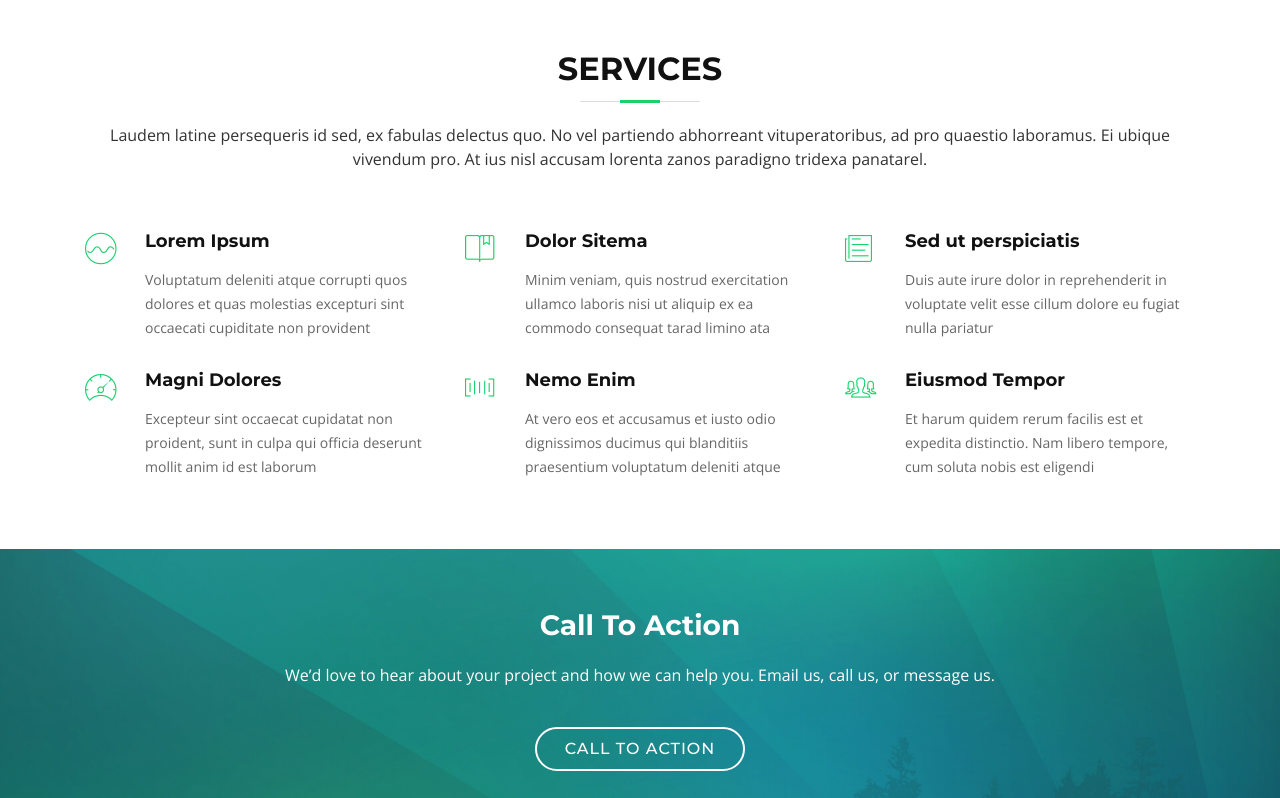
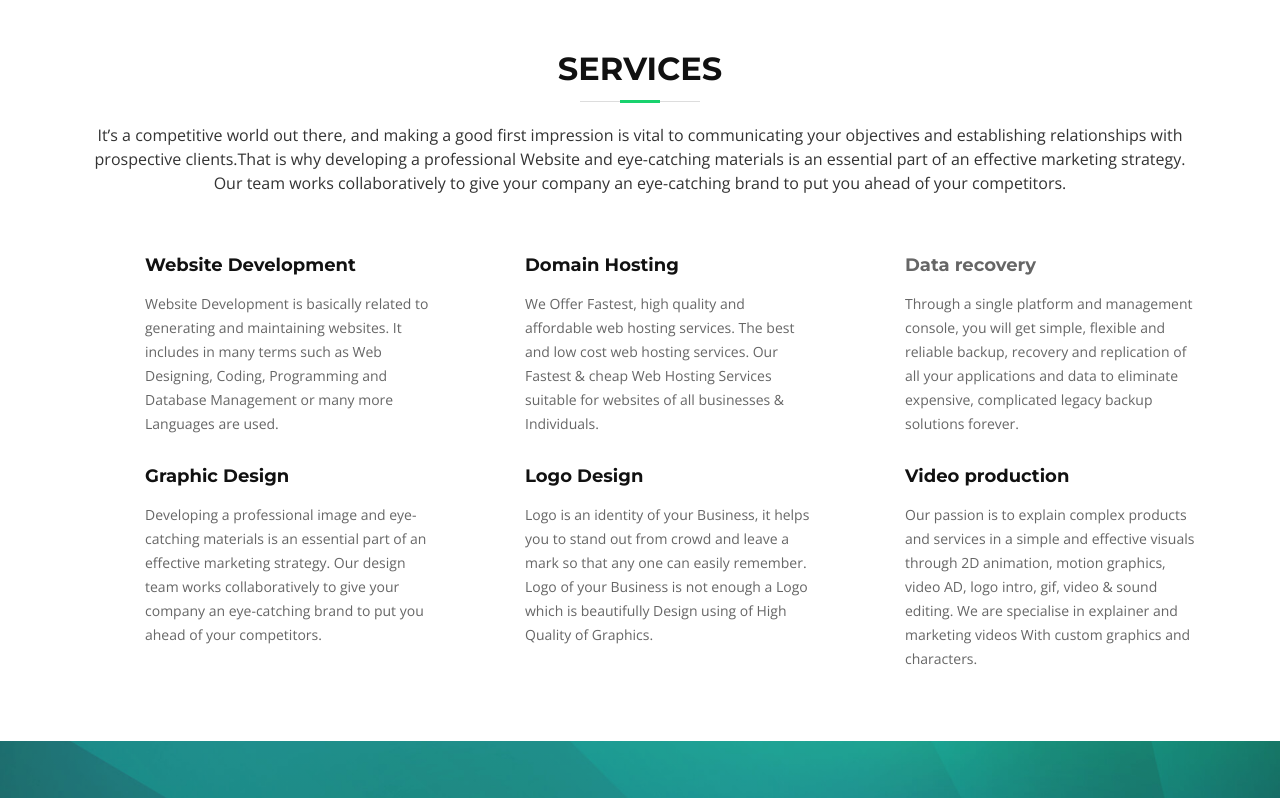
Before and after one commit to Aaqshu/ideassoft, a plain HTML site: page index.html in a window 1280 px wide. Shown: the part 1740-2538 px from the top of the page. Drawn offline with nearby package versions, Linux system fonts and the light colour scheme; files whose address does not match are found by name.

Commit message:
Reupdated index html

```diff
--- a/assets/css/style.css
+++ b/assets/css/style.css
@@ -138,7 +138,6 @@ h1, h2, h3, h4, h5, h6 {
   font-weight: 700;
   letter-spacing: 3px;
   padding-left: 10px;
-  border-left: 4px solid #18d26e;
 }
 
 #header .logo a {
@@ -1156,6 +1155,7 @@ section {
 /* Clients Section
 --------------------------------*/
 #clients {
+
   padding: 60px 0;
 }
 
--- a/index.html
+++ b/index.html
@@ -40,7 +40,7 @@
 
       <div class="row justify-content-center">
         <div class="col-xl-11 d-flex align-items-center">
-          <h1 class="logo mr-auto"><a href="index.html">Ideas Soft</a></h1>
+          <h1 class="logo mr-auto"><a href="index.html">Ideas<a style="color:green">S</a><a style="color:white">oft</a></a></h1>
 
           <nav class="nav-menu d-none d-lg-block">
             <ul>
@@ -181,7 +181,7 @@
             <div class="about-col">
               <div class="img">
                 <img src="assets/img/about-mission.jpg" alt="" class="img-fluid">
-                <div class="icon"><i class="ion-ios-speedometer-outline"></i></div>
+                <div class="icon"><i class="fa fa-check" aria-hidden="true"></i></div>
               </div>
               <h2 class="title"><a href="#">Quality products</a></h2>
               <p>We deliver sustainable, high-end digital business solutions and products, faster and with the expected quality and flexibility needed by companies to have a fair fighting chance in the new and expanding digital economy. </p>
@@ -203,12 +203,12 @@
             <div class="about-col">
               <div class="img">
                 <img src="assets/img/about-vision.jpg" alt="" class="img-fluid">
-                <div class="icon"><i class="ion-ios-eye-outline"></i></div>
+                <div class="icon"><i class="fa fa-thumbs-up" aria-hidden="true"></i></div>
               </div>
               <h2 class="title"><a href="#">Clients Satisfaction</a></h2>
               <p>Our mission is to help our clients, big or small, to tap into their true business potential through customized digital solutions & digital system integrations.It is our strength that we never compromise with the quality
 
-</p>
+              </p>
             </div>
           </div>
 
@@ -223,40 +223,40 @@
 
         <header class="section-header wow fadeInUp">
           <h3>Services</h3>
-          <p>Laudem latine persequeris id sed, ex fabulas delectus quo. No vel partiendo abhorreant vituperatoribus, ad pro quaestio laboramus. Ei ubique vivendum pro. At ius nisl accusam lorenta zanos paradigno tridexa panatarel.</p>
+          <p>It’s a competitive world out there, and making a good first impression is vital to communicating your objectives and establishing relationships with prospective clients.That is why developing a professional Website and eye-catching materials is an essential part of an effective marketing strategy. Our team works collaboratively to give your company an eye-catching brand to put you ahead of your competitors.</p>
         </header>
 
         <div class="row">
 
           <div class="col-lg-4 col-md-6 box" data-aos="fade-up" data-aos-delay="100">
-            <div class="icon"><i class="ion-ios-analytics-outline"></i></div>
-            <h4 class="title"><a href="">Lorem Ipsum</a></h4>
-            <p class="description">Voluptatum deleniti atque corrupti quos dolores et quas molestias excepturi sint occaecati cupiditate non provident</p>
+            <div class="icon"><i class="ion-ios-"></i></div>
+            <h4 class="title"><a href="">Website Development</a></h4>
+            <p class="description">Website Development is basically related to generating and maintaining websites. It includes in many terms such as Web Designing, Coding, Programming and Database Management or many more Languages are used. </p>
           </div>
           <div class="col-lg-4 col-md-6 box" data-aos="fade-up" data-aos-delay="200">
-            <div class="icon"><i class="ion-ios-bookmarks-outline"></i></div>
-            <h4 class="title"><a href="">Dolor Sitema</a></h4>
-            <p class="description">Minim veniam, quis nostrud exercitation ullamco laboris nisi ut aliquip ex ea commodo consequat tarad limino ata</p>
+            <div class="icon"><i class="ion-ios-"></i></div>
+            <h4 class="title"><a href="">Domain Hosting</a></h4>
+            <p class="description">We Offer Fastest, high quality and affordable web hosting services. The best and low cost web hosting services. Our Fastest & cheap Web Hosting Services suitable for websites of all businesses & Individuals.</p>
           </div>
           <div class="col-lg-4 col-md-6 box" data-aos="fade-up" data-aos-delay="300">
-            <div class="icon"><i class="ion-ios-paper-outline"></i></div>
-            <h4 class="title"><a href="">Sed ut perspiciatis</a></h4>
-            <p class="description">Duis aute irure dolor in reprehenderit in voluptate velit esse cillum dolore eu fugiat nulla pariatur</p>
+            <div class="icon"><i class="ion-ios-"></i></div>
+            <h4 class="title"><a href=""></a>Data recovery</h4>
+            <p class="description"> Through a single platform and management console, you will get simple, flexible and reliable backup, recovery and replication of all your applications and data to eliminate expensive, complicated legacy backup solutions forever.</p>
           </div>
           <div class="col-lg-4 col-md-6 box" data-aos="fade-up" data-aos-delay="200">
-            <div class="icon"><i class="ion-ios-speedometer-outline"></i></div>
-            <h4 class="title"><a href="">Magni Dolores</a></h4>
-            <p class="description">Excepteur sint occaecat cupidatat non proident, sunt in culpa qui officia deserunt mollit anim id est laborum</p>
+            <div class="icon"><i class="ion-ios-"></i></div>
+            <h4 class="title"><a href="">Graphic Design</a></h4>
+            <p class="description">Developing a professional image and eye-catching materials is an essential part of an effective marketing strategy. Our design team works collaboratively to give your company an eye-catching brand to put you ahead of your competitors.</p>
           </div>
           <div class="col-lg-4 col-md-6 box" data-aos="fade-up" data-aos-delay="300">
-            <div class="icon"><i class="ion-ios-barcode-outline"></i></div>
-            <h4 class="title"><a href="">Nemo Enim</a></h4>
-            <p class="description">At vero eos et accusamus et iusto odio dignissimos ducimus qui blanditiis praesentium voluptatum deleniti atque</p>
+            <div class="icon"><i class="ion-ios-"></i></div>
+            <h4 class="title"><a href="">Logo Design</a></h4>
+            <p class="description">Logo is an identity of your Business, it helps you to stand out from crowd and leave a mark so that any one can easily remember. Logo of your Business is not enough a Logo which is beautifully Design using of High Quality of Graphics.</p>
           </div>
           <div class="col-lg-4 col-md-6 box" data-aos="fade-up" data-aos-delay="400">
-            <div class="icon"><i class="ion-ios-people-outline"></i></div>
-            <h4 class="title"><a href="">Eiusmod Tempor</a></h4>
-            <p class="description">Et harum quidem rerum facilis est et expedita distinctio. Nam libero tempore, cum soluta nobis est eligendi</p>
+            <div class="icon"><i class=""></i></div>
+            <h4 class="title"><a href="">Video production</a></h4>
+            <p class="description">Our passion is to explain complex products and services in a simple and effective visuals through 2D animation, motion graphics, video AD, logo intro, gif, video & sound editing. We are specialise in explainer and marketing videos With custom graphics and characters.</p>
           </div>
 
         </div>
@@ -511,7 +511,7 @@
 
     <!-- ======= Our Clients Section ======= -->
     <!-- <section id="clients">
-      <div class="container" data-aos="zoom-in">
+      <div class="container text-center" data-aos="zoom-in">
 
         <header class="section-header">
           <h3>Our Clients</h3>
@@ -542,9 +542,6 @@
         <div class="owl-carousel testimonials-carousel">
 
           <div class="testimonial-item">
-            <img src="assets/img/testimonial-1.jpg" class="testimonial-img" alt="">
-            <h3>Saul Goodman</h3>
-            <h4>Ceo &amp; Founder</h4>
             <p>
               <img src="assets/img/quote-sign-left.png" class="quote-sign-left" alt="">
               Proin iaculis purus consequat sem cure digni ssim donec porttitora entum suscipit rhoncus. Accusantium quam, ultricies eget id, aliquam eget nibh et. Maecen aliquam, risus at semper.
@@ -553,9 +550,6 @@
           </div>
 
           <div class="testimonial-item">
-            <img src="assets/img/testimonial-2.jpg" class="testimonial-img" alt="">
-            <h3>Sara Wilsson</h3>
-            <h4>Designer</h4>
             <p>
               <img src="assets/img/quote-sign-left.png" class="quote-sign-left" alt="">
               Export tempor illum tamen malis malis eram quae irure esse labore quem cillum quid cillum eram malis quorum velit fore eram velit sunt aliqua noster fugiat irure amet legam anim culpa.
@@ -564,9 +558,6 @@
           </div>
 
           <div class="testimonial-item">
-            <img src="assets/img/testimonial-3.jpg" class="testimonial-img" alt="">
-            <h3>Jena Karlis</h3>
-            <h4>Store Owner</h4>
             <p>
               <img src="assets/img/quote-sign-left.png" class="quote-sign-left" alt="">
               Enim nisi quem export duis labore cillum quae magna enim sint quorum nulla quem veniam duis minim tempor labore quem eram duis noster aute amet eram fore quis sint minim.
@@ -575,9 +566,6 @@
           </div>
 
           <div class="testimonial-item">
-            <img src="assets/img/testimonial-4.jpg" class="testimonial-img" alt="">
-            <h3>Matt Brandon</h3>
-            <h4>Freelancer</h4>
             <p>
               <img src="assets/img/quote-sign-left.png" class="quote-sign-left" alt="">
               Fugiat enim eram quae cillum dolore dolor amet nulla culpa multos export minim fugiat minim velit minim dolor enim duis veniam ipsum anim magna sunt elit fore quem dolore labore illum veniam.
@@ -586,9 +574,6 @@
           </div>
 
           <div class="testimonial-item">
-            <img src="assets/img/testimonial-5.jpg" class="testimonial-img" alt="">
-            <h3>John Larson</h3>
-            <h4>Entrepreneur</h4>
             <p>
               <img src="assets/img/quote-sign-left.png" class="quote-sign-left" alt="">
               Quis quorum aliqua sint quem legam fore sunt eram irure aliqua veniam tempor noster veniam enim culpa labore duis sunt culpa nulla illum cillum fugiat legam esse veniam culpa fore nisi cillum quid.
@@ -601,92 +586,7 @@
       </div>
     </section><!-- End Testimonials Section -->
 
-    <!-- ======= Team Section ======= -->
-    <!-- <section id="team">
-      <div class="container" data-aos="fade-up">
-        <div class="section-header">
-          <h3>Team</h3>
-          <p>Sed ut perspiciatis unde omnis iste natus error sit voluptatem accusantium doloremque</p>
-        </div>
 
-        <div class="row">
-
-          <div class="col-lg-3 col-md-6">
-            <div class="member" data-aos="fade-up" data-aos-delay="100">
-              <img src="assets/img/team-1.jpg" class="img-fluid" alt="">
-              <div class="member-info">
-                <div class="member-info-content">
-                  <h4>Walter White</h4>
-                  <span>Chief Executive Officer</span>
-                  <div class="social">
-                    <a href=""><i class="fa fa-twitter"></i></a>
-                    <a href=""><i class="fa fa-facebook"></i></a>
-                    <a href=""><i class="fa fa-google-plus"></i></a>
-                    <a href=""><i class="fa fa-linkedin"></i></a>
-                  </div>
-                </div>
-              </div>
-            </div>
-          </div>
-
-          <div class="col-lg-3 col-md-6">
-            <div class="member" data-aos="fade-up" data-aos-delay="200">
-              <img src="assets/img/team-2.jpg" class="img-fluid" alt="">
-              <div class="member-info">
-                <div class="member-info-content">
-                  <h4>Sarah Jhonson</h4>
-                  <span>Product Manager</span>
-                  <div class="social">
-                    <a href=""><i class="fa fa-twitter"></i></a>
-                    <a href=""><i class="fa fa-facebook"></i></a>
-                    <a href=""><i class="fa fa-google-plus"></i></a>
-                    <a href=""><i class="fa fa-linkedin"></i></a>
-                  </div>
-                </div>
-              </div>
-            </div>
-          </div>
-
-          <div class="col-lg-3 col-md-6">
-            <div class="member" data-aos="fade-up" data-aos-delay="300">
-              <img src="assets/img/team-3.jpg" class="img-fluid" alt="">
-              <div class="member-info">
-                <div class="member-info-content">
-                  <h4>William Anderson</h4>
-                  <span>CTO</span>
-                  <div class="social">
-                    <a href=""><i class="fa fa-twitter"></i></a>
-                    <a href=""><i class="fa fa-facebook"></i></a>
-                    <a href=""><i class="fa fa-google-plus"></i></a>
-                    <a href=""><i class="fa fa-linkedin"></i></a>
-                  </div>
-                </div>
-              </div>
-            </div>
-          </div>
-
-          <div class="col-lg-3 col-md-6">
-            <div class="member" data-aos="fade-up" data-aos-delay="400">
-              <img src="assets/img/team-4.jpg" class="img-fluid" alt="">
-              <div class="member-info">
-                <div class="member-info-content">
-                  <h4>Amanda Jepson</h4>
-                  <span>Accountant</span>
-                  <div class="social">
-                    <a href=""><i class="fa fa-twitter"></i></a>
-                    <a href=""><i class="fa fa-facebook"></i></a>
-                    <a href=""><i class="fa fa-google-plus"></i></a>
-                    <a href=""><i class="fa fa-linkedin"></i></a>
-                  </div>
-                </div>
-              </div>
-            </div>
-          </div>
-
-        </div>
-
-      </div>
-    </section><!-- End Team Section --> -->
 
     <!-- ======= Contact Section ======= -->
     <section id="contact" class="section-bg">
```
